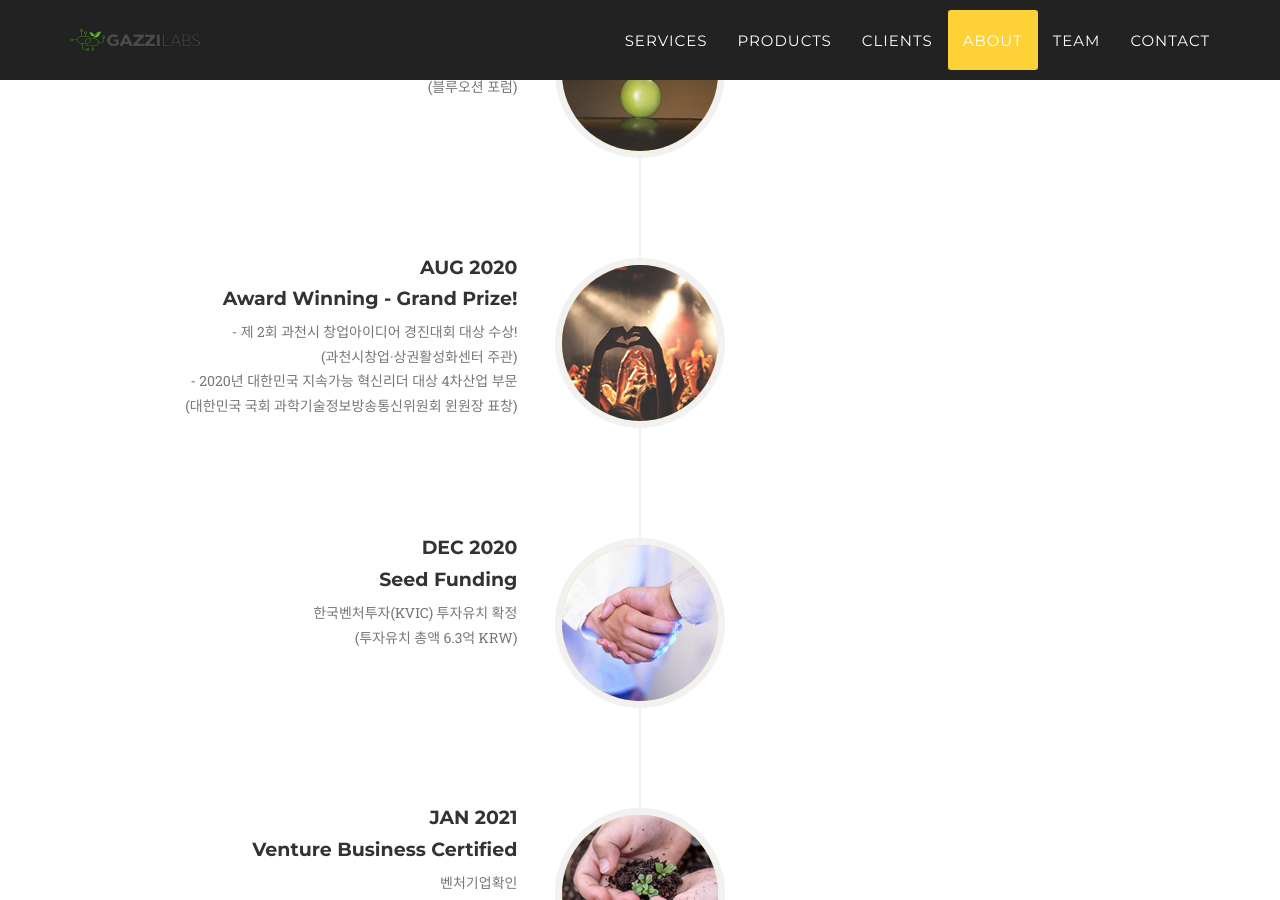
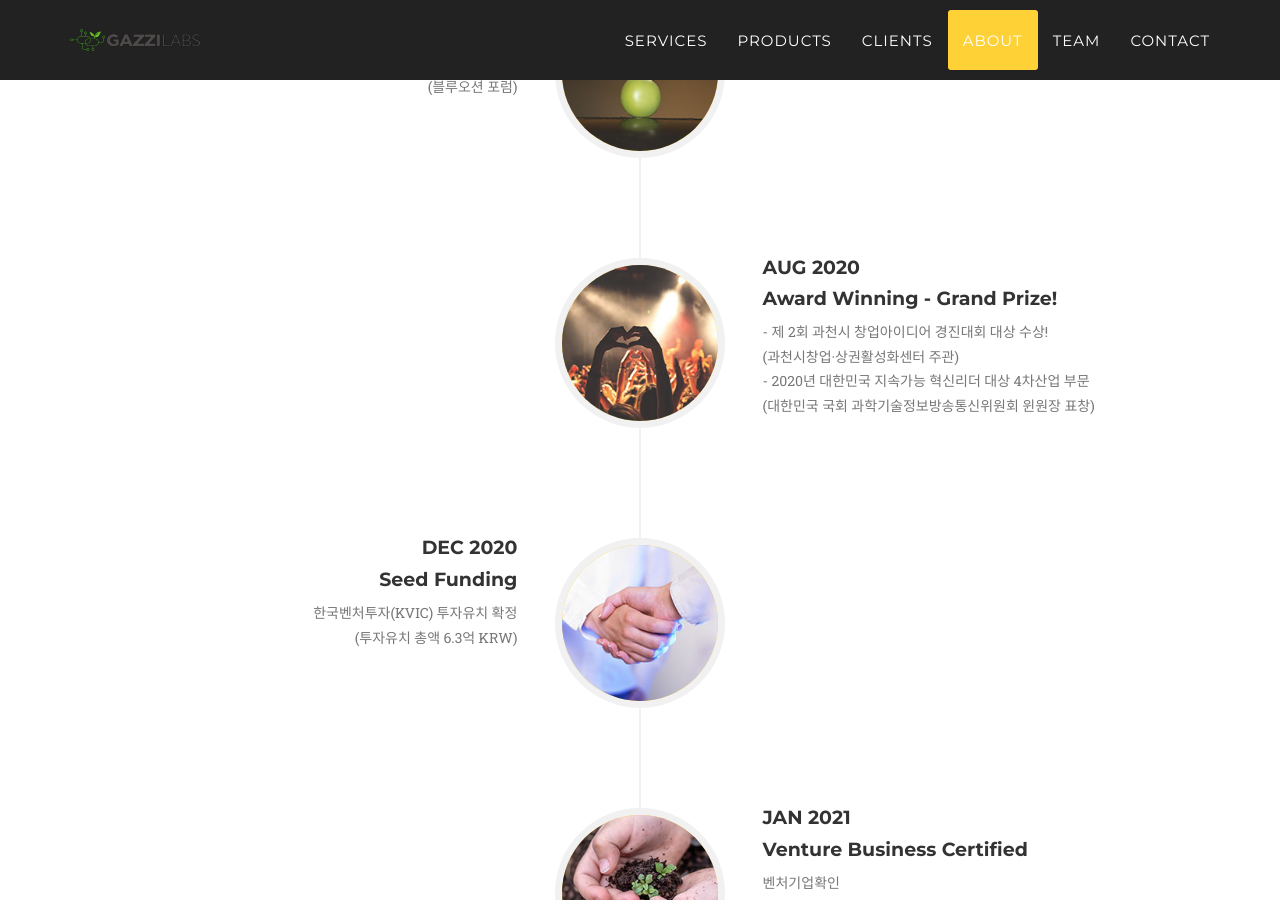
Before and after one commit to gazzilabs/gazzilabs.github.io, a Jekyll site: the page built from index.html, in a window 1280 px wide and 900 px high, scrolled down 5951 px. Built offline with Jekyll 4.4.1, drawn with Linux system fonts in a browser that asks for light colours; some web fonts are replaced.

Commit message:
update about layout

```diff
--- a/_includes/about.html
+++ b/_includes/about.html
@@ -56,7 +56,7 @@
                                 </div>
                             </div>
                         </li>
-                        <li>
+                        <li class="timeline-inverted">
                             <div class="timeline-image">
                                 <img class="img-circle img-responsive" src="img/about/15.jpg" alt="">
                             </div>
@@ -89,7 +89,7 @@
                                 </div>
                             </div>
                         </li>
-                        <li>
+                        <li class="timeline-inverted">
                             <div class="timeline-image">
                                 <img class="img-circle img-responsive" src="img/about/11.jpg" alt="">
                             </div>
```
